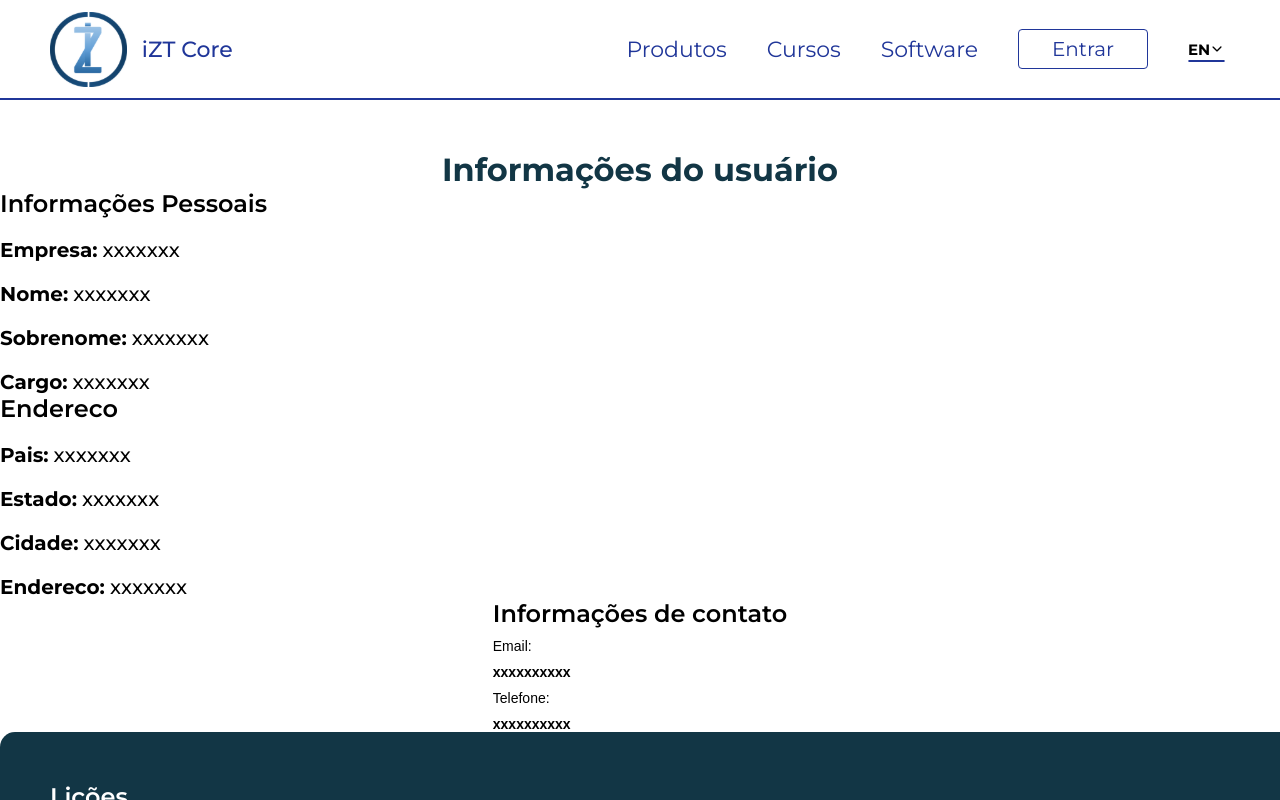
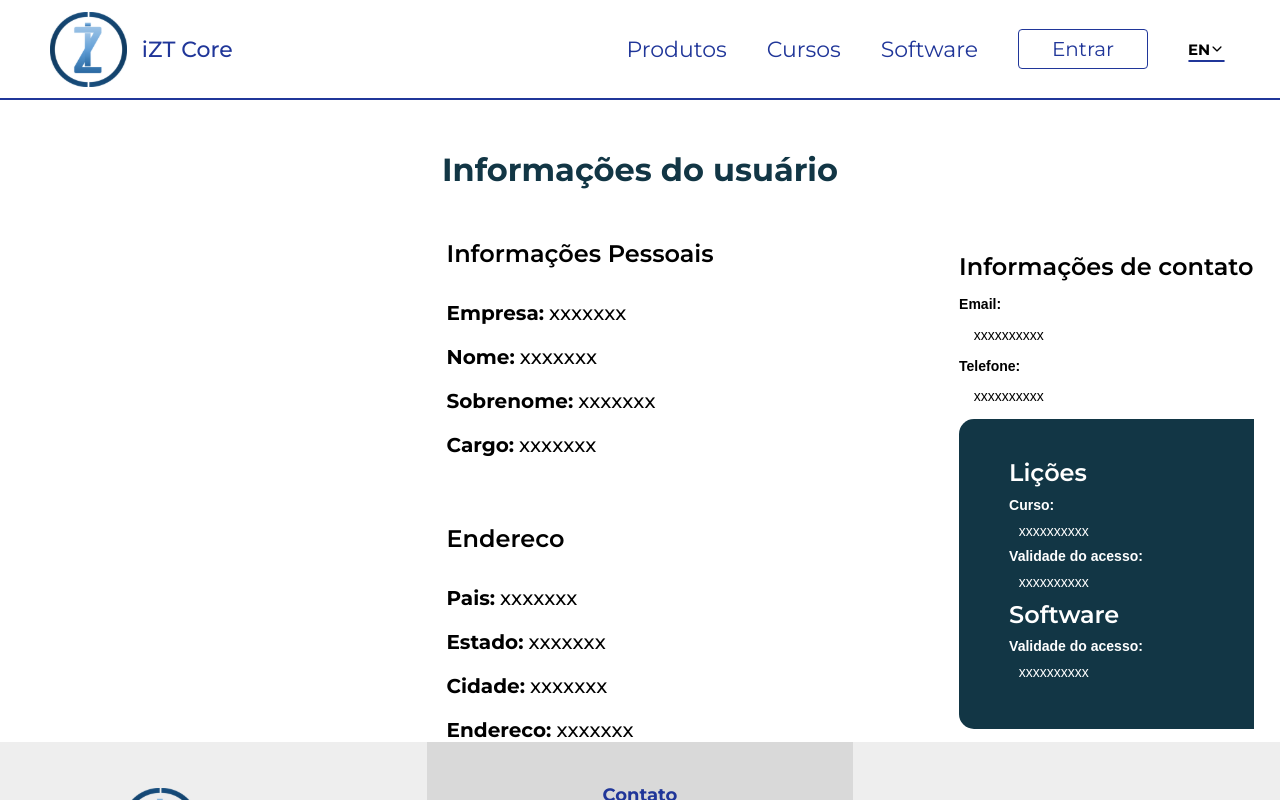
Before and after one commit to cpejr/IZT-web-frontend, a React (Vite) app: page /perfil in a window 1280 px wide. Shown: the top 800 px of the page. Built offline with nearby package versions, Linux system fonts and the light colour scheme.

Commit message:
fix: web interface changes and divs organization

```diff
--- a/src/pages/Profile/Profile.jsx
+++ b/src/pages/Profile/Profile.jsx
@@ -1,5 +1,6 @@
 import {
   Container,
+  Page,
   Title,
   PersonalData,
   Label,
@@ -8,14 +9,19 @@ import {
   Contact,
   Lessons,
   Info,
+  FirstColumn,
+  SecondColumn,
+  Subtitle,
 } from './Styles';
 
 function Profile() {
   return (
+    <Page>
+      <Title>Informações do usuário</Title>
       <Container>
-      <Title>Informações do usuário</Title>
+        <FirstColumn>
           <PersonalData>
-        <h3>Informações Pessoais</h3>
+            <Subtitle>Informações Pessoais</Subtitle>
             <Info>
               <h1>Empresa: </h1>
               <h2>xxxxxxx</h2>
@@ -34,7 +40,7 @@ function Profile() {
             </Info>
           </PersonalData>
           <Address>
-        <h3>Endereco</h3>
+            <Subtitle>Endereco</Subtitle>
             <Info>
               <h1>Pais: </h1>
               <h2>xxxxxxx</h2>
@@ -52,24 +58,28 @@ function Profile() {
               <h2>xxxxxxx</h2>
             </Info>
           </Address>
+        </FirstColumn>
+        <SecondColumn>
           <Contact>
-        <h3>Informações de contato</h3>
+            <Subtitle>Informações de contato</Subtitle>
             <Label>Email:</Label>
             <Value>xxxxxxxxxx</Value>
             <Label>Telefone:</Label>
             <Value>xxxxxxxxxx</Value>
           </Contact>
           <Lessons>
-        <h3>Lições</h3>
-        <Label>Curso:</Label>
-        <Value>xxxxxxxxxx</Value>
-        <Label>Validade do acesso:</Label>
-        <Value>xxxxxxxxxx</Value>
-        <h3>Software</h3>
-        <Label>Validade do acesso:</Label>
-        <Value>xxxxxxxxxx</Value>
+            <Subtitle>Lições</Subtitle>
+            <Label color="white">Curso:</Label>
+            <Value color="white">xxxxxxxxxx</Value>
+            <Label color="white">Validade do acesso:</Label>
+            <Value color="white">xxxxxxxxxx</Value>
+            <Subtitle color="white">Software</Subtitle>
+            <Label color="white">Validade do acesso:</Label>
+            <Value color="white">xxxxxxxxxx</Value>
           </Lessons>
+        </SecondColumn>
       </Container>
+    </Page>
   );
 }
 
--- a/src/pages/Profile/Styles.jsx
+++ b/src/pages/Profile/Styles.js
@@ -1,6 +1,6 @@
 import styled from 'styled-components';
 
-export const Container = styled.div`
+export const Page = styled.div`
   display: flex;
   flex-direction: column;
   align-items: center;
@@ -18,13 +18,40 @@ export const Title = styled.h2`
   color: #123645;
 `;
 
+export const Subtitle = styled.h3`
+  margin-bottom: 5%;
+`;
+
+export const Container = styled.div`
+  display: flex;
+  flex-direction: row;
+  justify-content: end;
+  align-items: center;
+  width: 100%;
+  max-width: 1227px;
+  max-height: 560px;
+  margin-top: 50px;
+`;
+
+export const FirstColumn = styled.div`
+  display: flex;
+  flex-direction: column;
+
+  margin-right: 20%;
+`;
+
+export const SecondColumn = styled.div`
+  display: flex;
+  flex-direction: column;
+`;
+
 export const PersonalData = styled.div`
   display: flex;
   flex-direction: column;
   display: flex;
   flex-direction: column;
   align-items: flex-start;
-  padding: 0px;
+  margin-bottom: 25%;
   gap: 20px;
 
   width: 100%;
@@ -63,12 +90,14 @@ export const Info = styled.div`
   }
 `;
 
-export const Label = styled.p`
-  margin: 10px 0;
+export const Value = styled.p`
+  margin: 5%;
+  color: ${(props) => props.color ?? 'black'};
 `;
 
-export const Value = styled.p`
+export const Label = styled.p`
   font-weight: bold;
+  color: ${(props) => props.color ?? 'black'};
 `;
 export const Address = styled.p`
   display: flex;
@@ -109,10 +138,11 @@ export const Lessons = styled.p`
   justify-content: center;
   align-items: flex-start;
   padding: 50px;
-  gap: 40px;
+  /* gap: 40px; */
 
   width: 100%;
   height: auto;
+  max-height: 310px;
 
   background: #123645;
   border-radius: 15px 0px 0px 15px;
```
Lines whose indentation alone changed are shown as unchanged.
